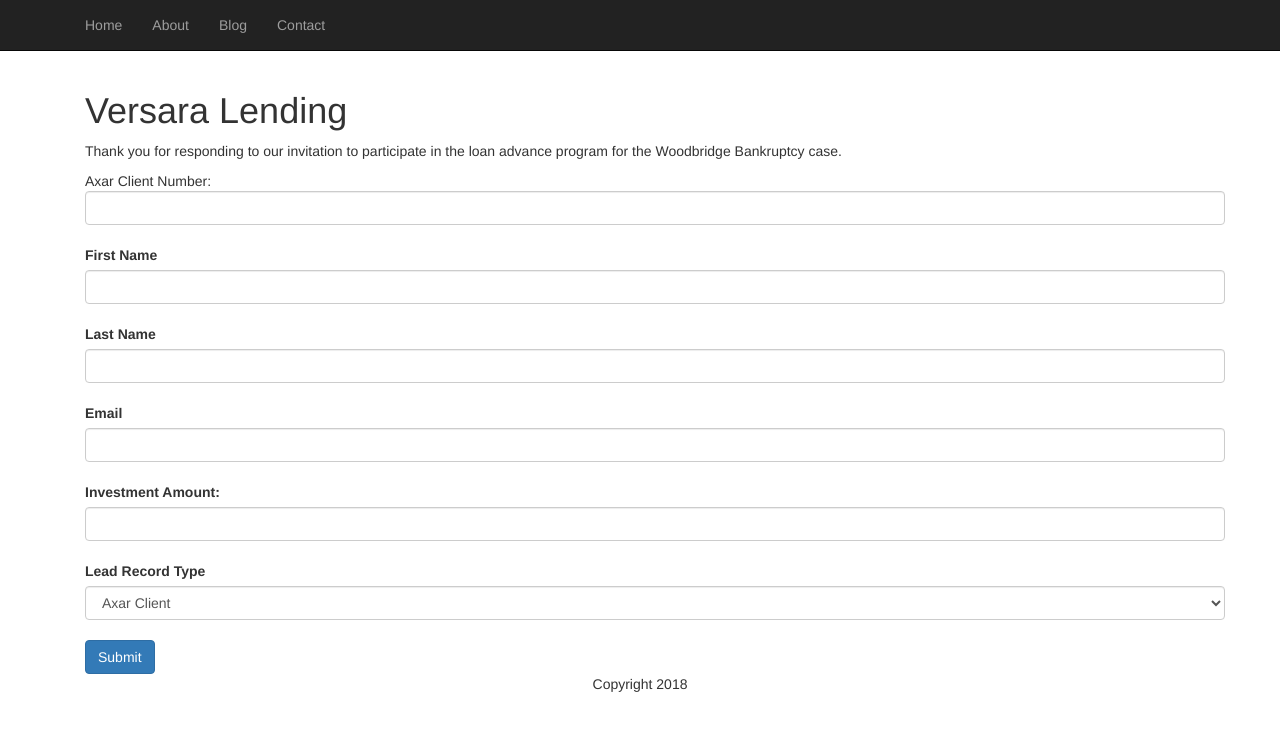
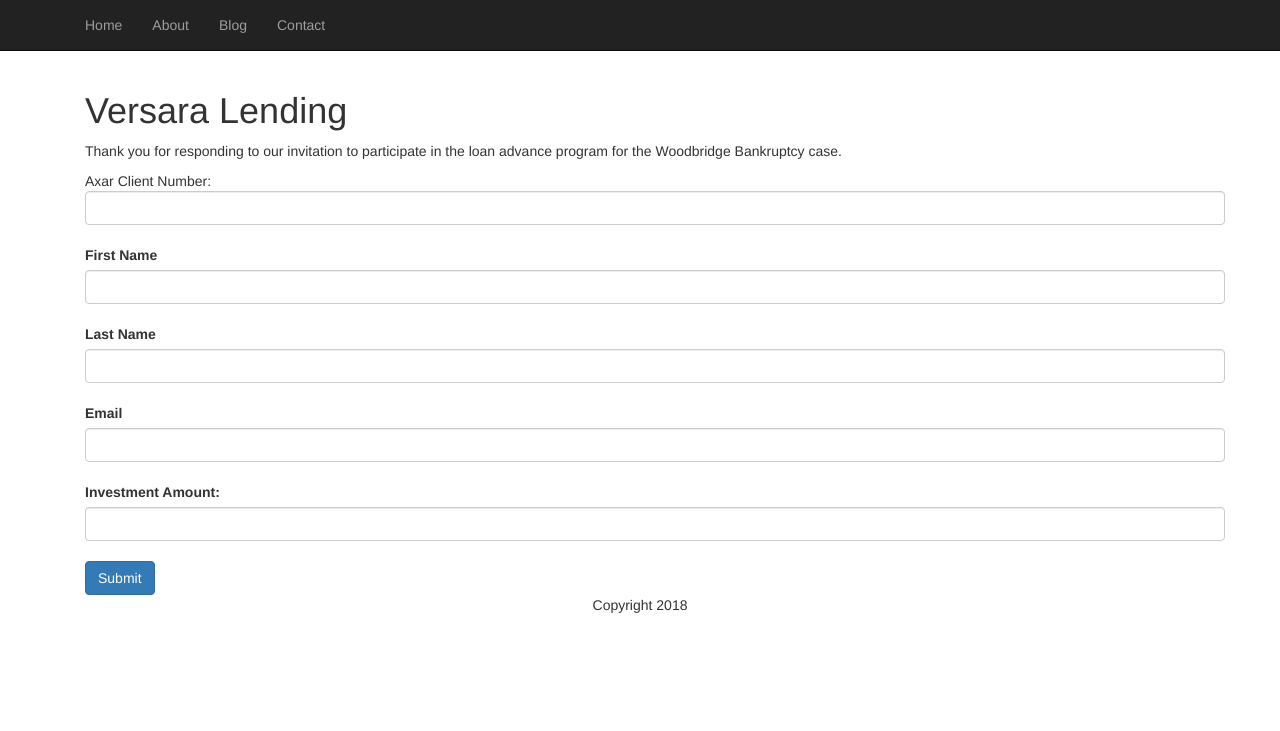
Before and after one commit to caseysung/caseysung.github.io, a Jekyll site: the page built from index.html, in a window 1280 px wide. Shown: the top 731 px of the page. Built offline with Jekyll 4.4.1, drawn with Linux system fonts in a browser that asks for light colours; nearby versions of some CDN libraries.

Commit message:
Update index.html

```diff
--- a/index.html
+++ b/index.html
@@ -31,12 +31,7 @@
 <label for="email">Email</label><input class="form-control" id="email" maxlength="80" name="email" size="20" type="text" /><br>
 
 <label for="00Nd0000004rKh9">Investment Amount:</label><input class="form-control" id="00Nd0000004rKh9" name="00Nd0000004rKh9" type="text" /><br>
-
-<label for="recordType">Lead Record Type</label><select class="form-control" id="recordType" name="recordType"><option value="">--None--</option><option selected="selected" value="0120m0000002znT">Axar Client</option>
-<option value="012d0000000Wa7G">Borrower</option>
-<option value="012d0000000We7d">Investor</option>
-<option value="012d0000000WeJ0">Lender</option>
-</select><br>
+<input type=hidden name="recordType" id="recordType" value="0120m0000002znT">
 
 <input align="center" class="btn btn-primary" type="submit" name="submit">
 
```
